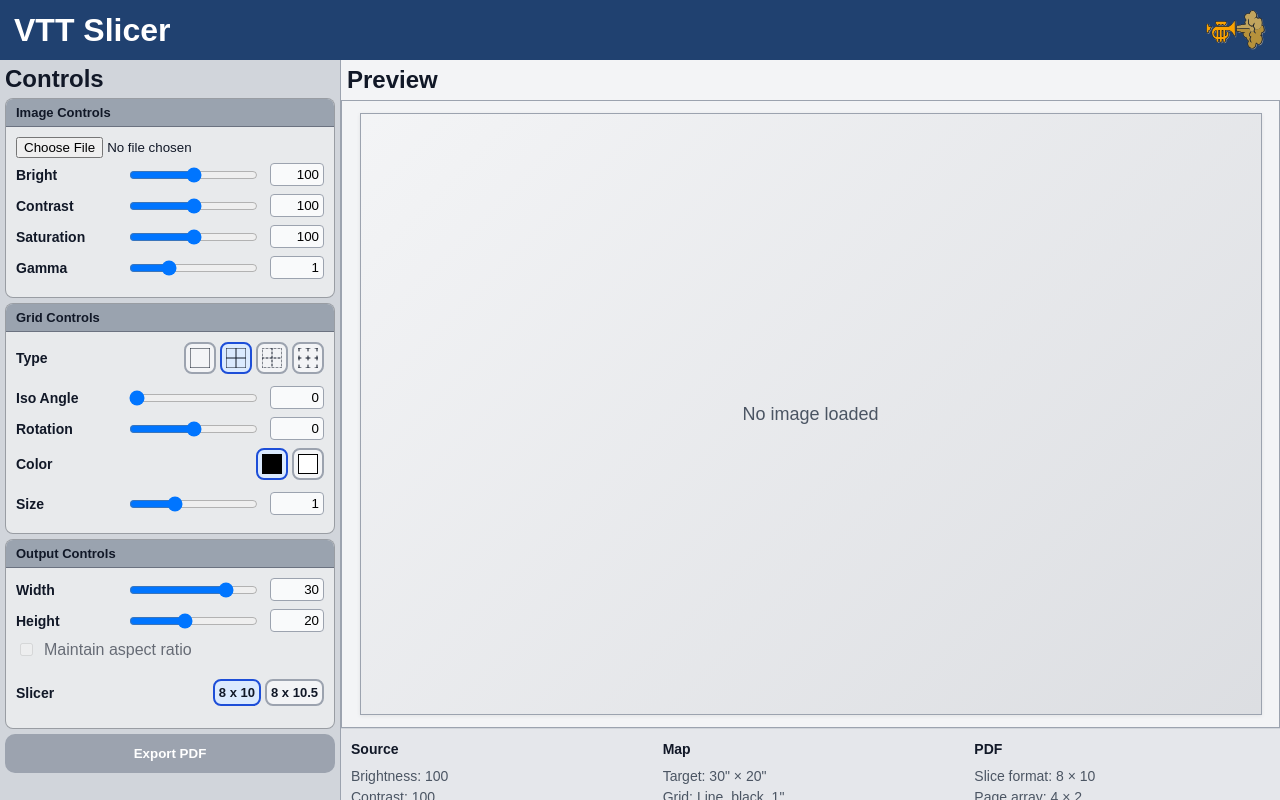
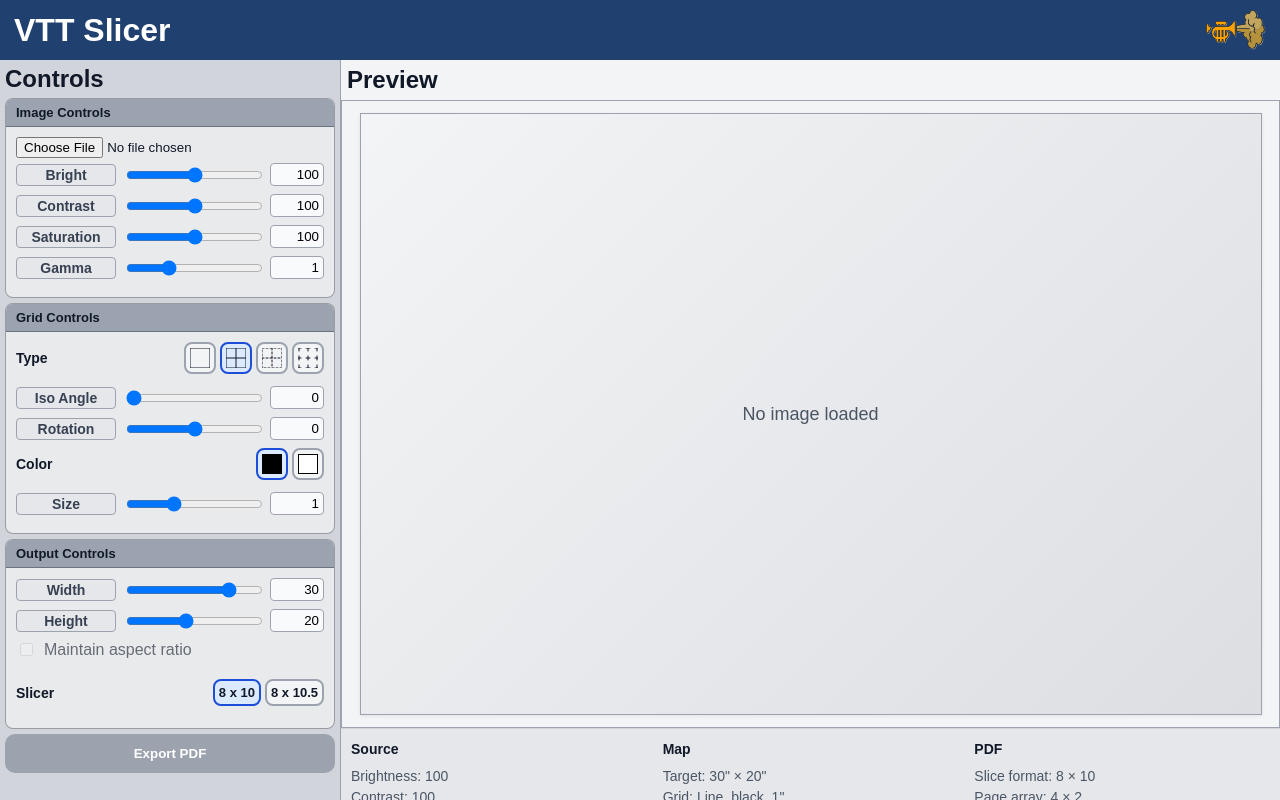
Before and after one commit to Trumpootcom/wms-ts, a React (Vite) app: page / in a window 1280 px wide. Built offline with nearby package versions, Linux system fonts and the light colour scheme.

Commit message:
fix(ui): constrain slider width to prevent numeric input overflow in NumberWithSlider

```diff
--- a/src/components/ui/NumberWithSlider.tsx
+++ b/src/components/ui/NumberWithSlider.tsx
@@ -21,35 +21,51 @@ function NumberWithSlider({
     stepSlider = 0.5,
     onChange,
 }: NumberWithSliderProps) {
+
+    const isModified = value !== defaultValue;
+
     return (
         <div
             style={{
                 display: "flex",
                 alignItems: "center",
                 justifyContent: "space-between",
-                gap: "12px",
+                gap: "5px",
                 marginBottom: "8px",
             }}
         >
-            <div
+            <button
+                type="button"
+                onClick={() => onChange(defaultValue)}
+                title={`Reset to default (${defaultValue})`}
                 style={{
                     ...controlLabelStyle,
+
+                    flex: "0 0 100px",
+
+                    padding: "2px 6px",
+                    borderRadius: "4px",
+                    border: "1px solid #9ca3af",
+                    background: isModified ? "#fde68a" : "#e5e7eb",
+
+                    color: isModified ? "#92400e" : "#374151",
+
+                    fontWeight: 600,
+
                     cursor: "pointer",
                     userSelect: "none",
                 }}
-                title={`Click to restore default (${defaultValue})`}
-                onClick={() => onChange(defaultValue)}
             >
                 {label}
-            </div>
+            </button>
 
             <div
                 style={{
                     display: "flex",
                     alignItems: "center",
                     justifyContent: "flex-end",
-                    gap: "10px",
-                    flex: "0 0 180px",
+                    gap: "5px",
+                    flex: "0 0 200px",
                 }}
             >
                 <input
@@ -60,8 +76,9 @@ function NumberWithSlider({
                     value={value}
                     onChange={(e) => onChange(Number(e.target.value))}
                     style={{
-                        flex: 1,
-                        minWidth: 0,
+                        flex: "1 1 auto",
+                        minWidth: 60,
+                        maxWidth: 140,
                     }}
                 />
 
```
